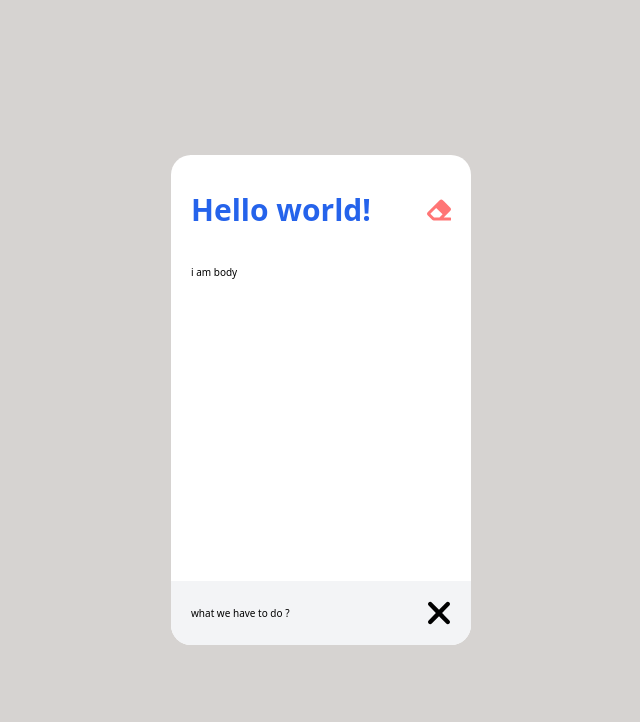
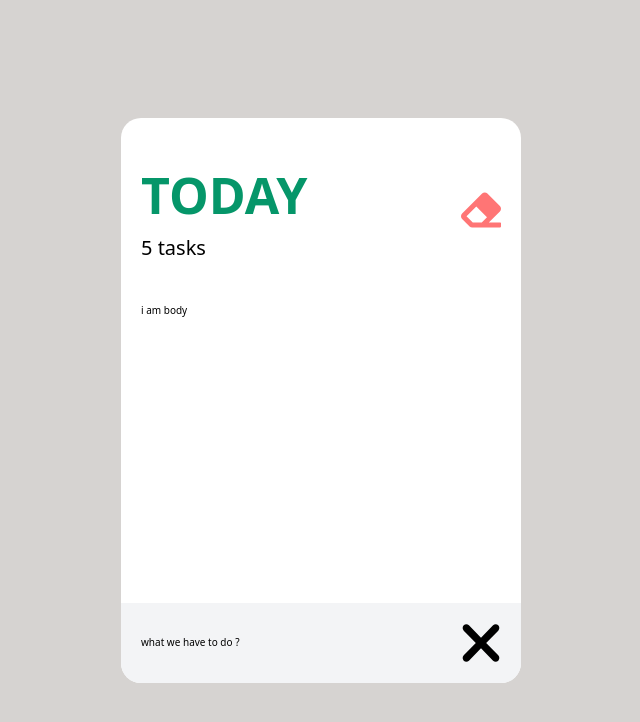
Before and after one commit to caption01/simplesat-assignment, a React (Vite) app in the folder app/: page / in a window 1280 px wide. Shown: the top 722 px of the page, without its empty margins (319-959 px from the left). Built offline with nearby package versions, Linux system fonts and the light colour scheme.

Commit message:
refactor component folder and create TodoCard

```diff
--- a/app/src/App.jsx
+++ b/app/src/App.jsx
@@ -1,6 +1,6 @@
 import tw from 'tailwind-styled-components';
 
-import { Icon, Card } from './components';
+import { TodoCard } from './components';
 
 const Layout = tw.div`
     w-full
@@ -13,35 +13,10 @@ const Layout = tw.div`
     bg-stone-300
 `;
 
-const Hello = tw.div`
-  text-blue-600
-  text-5xl
-  ${(p) => p.$bold && 'font-bold'}
-`;
-
 function App() {
-  const header = () => {
-    return (
-      <>
-        <Hello $bold>Hello world!</Hello>
-        <Icon name="eraser" size={24} />
-      </>
-    );
-  };
-
-  const footer = () => {
-    return (
-      <>
-        <div>what we have to do ?</div>
-        <Icon name="cross" size={24} />
-      </>
-    );
-  };
   return (
     <Layout>
-      <Card header={() => header()} footer={() => footer()}>
-        i am body
-      </Card>
+      <TodoCard />
     </Layout>
   );
 }
--- a/app/src/components/Card/index.jsx
+++ b/app/src/components/Base/Card/index.jsx
@@ -10,7 +10,7 @@ const Container = tw.div`
   pt-[2rem]
   px-[2rem]
   rounded-[2rem]
-  w-[30rem]
+  min-w-[40rem]
 `;
 
 const HeaderContainer = tw.div`
--- a/app/src/components/Icon/asset.jsx
+++ b/app/src/components/Base/Icon/asset.jsx
@@ -1,8 +1,11 @@
+const getSize = (size) => `${size}rem`;
+
 export const Eraser = ({ size = 24, color = '#FF7575' }) => {
+  let remSize = getSize(size);
   return (
     <svg
-      width={size}
-      height={size}
+      width={remSize}
+      height={remSize}
       viewBox="0 0 19 17"
       xmlns="http://www.w3.org/2000/svg"
     >
@@ -15,10 +18,11 @@ export const Eraser = ({ size = 24, color = '#FF7575' }) => {
 };
 
 export const Cross = ({ size = 24, color = 'black' }) => {
+  let remSize = getSize(size);
   return (
     <svg
-      width={size}
-      height={size}
+      width={remSize}
+      height={remSize}
       viewBox="0 0 11 12"
       xmlns="http://www.w3.org/2000/svg"
     >
--- /dev/null
+++ b/app/src/components/Base/index.js
@@ -0,0 +1,2 @@
+export { default as Icon } from './Icon';
+export { default as Card } from './Card';
--- /dev/null
+++ b/app/src/components/TodoCard/index.jsx
@@ -0,0 +1,44 @@
+import tw from 'tailwind-styled-components';
+
+import { Card, Icon } from '../index';
+
+const Title = tw.div`
+  text-emerald-600
+  text-[5rem]
+  font-bold
+`;
+
+const Text = tw.div`
+  text-[2rem]
+`;
+
+const TodoHeader = () => {
+  return (
+    <>
+      <div>
+        <Title $bold>TODAY</Title>
+        <Text>5 tasks</Text>
+      </div>
+      <Icon name="eraser" size={4} />
+    </>
+  );
+};
+
+const TodoFooter = () => {
+  return (
+    <>
+      <div>what we have to do ?</div>
+      <Icon name="cross" size={4} />
+    </>
+  );
+};
+
+const TodoCard = () => {
+  return (
+    <Card header={() => <TodoHeader />} footer={() => <TodoFooter />}>
+      i am body
+    </Card>
+  );
+};
+
+export default TodoCard;
--- a/app/src/components/index.js
+++ b/app/src/components/index.js
@@ -1,2 +1,3 @@
-export { default as Icon } from './Icon';
-export { default as Card } from './Card';
+export { default as TodoCard } from './TodoCard';
+
+export * from './Base';
```
Also changed, not shown: app/src/components/Base/Icon/index.jsx (renamed from app/src/components/Icon/index.jsx).
